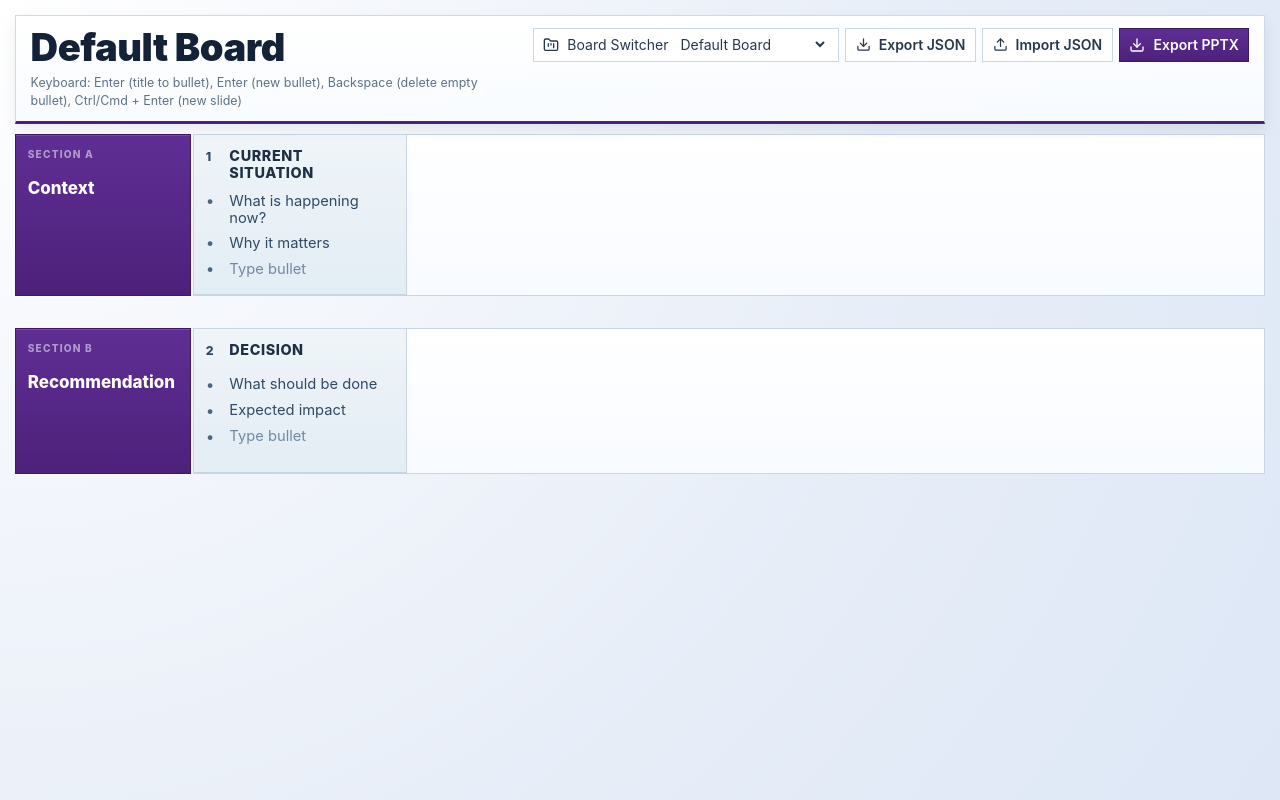
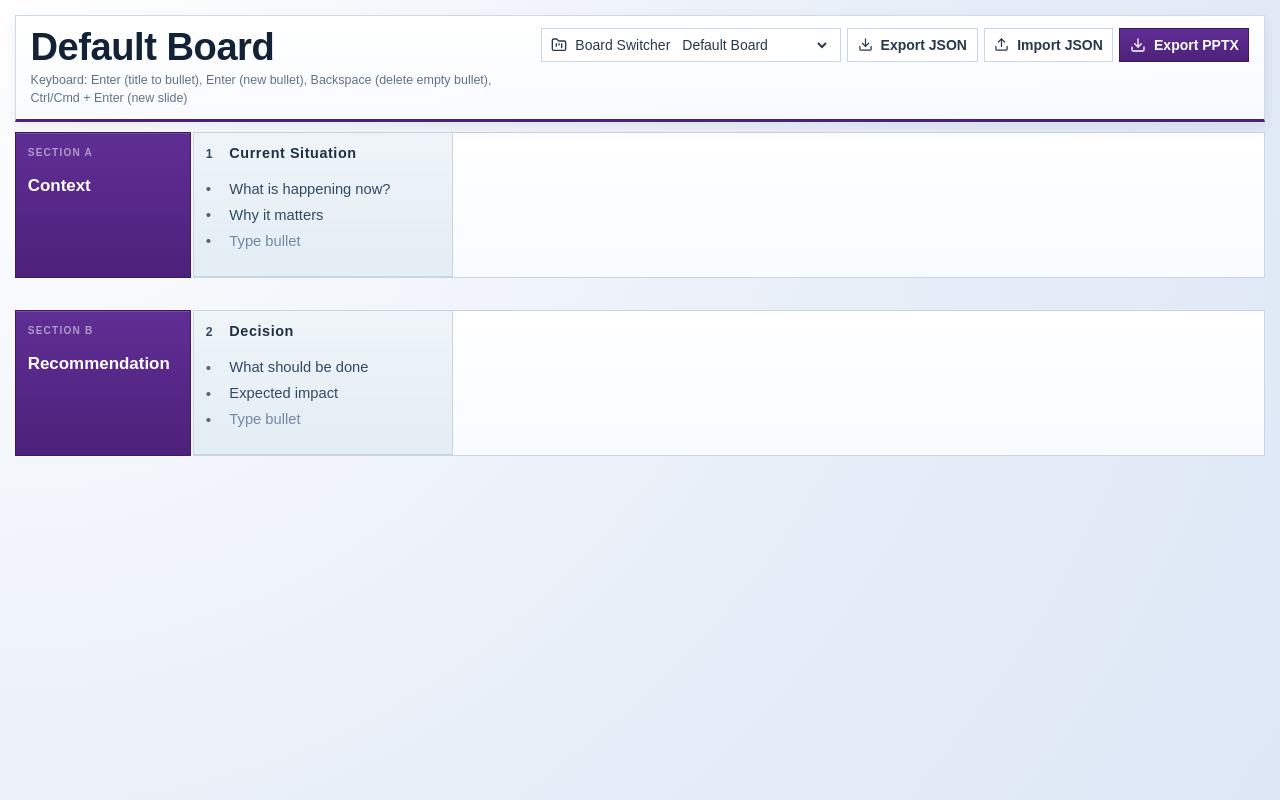
Before and after one commit to nicola-zanardi/storylining-board, a React (Vite) app: page / in a window 1280 px wide. Built offline with nearby package versions, Linux system fonts and the light colour scheme.

Commit message:
style fix

```diff
--- a/src/index.css
+++ b/src/index.css
@@ -26,7 +26,7 @@ body,
 
 body {
   margin: 0;
-  font-family: "Inter", "Avenir Next", "Segoe UI", sans-serif;
+  font-family: Arial, Helvetica, sans-serif;
   color: var(--ink);
   background:
     radial-gradient(circle at 8% -20%, #ffffff 0%, rgba(255, 255, 255, 0) 44%),
@@ -199,7 +199,6 @@ body {
   grid-template-columns: repeat(auto-fill, minmax(min(var(--card-w), 100%), 1fr));
   grid-auto-rows: minmax(var(--row-h), auto);
   align-items: stretch;
-  gap: 2px;
 }
 
 .slide-slot {
@@ -263,7 +262,6 @@ body {
   margin-bottom: 0.36rem;
   font-weight: 800 !important;
   font-size: 0.9rem !important;
-  text-transform: uppercase;
   letter-spacing: 0.04em;
   line-height: 1.18;
   color: #1f3044;
```
